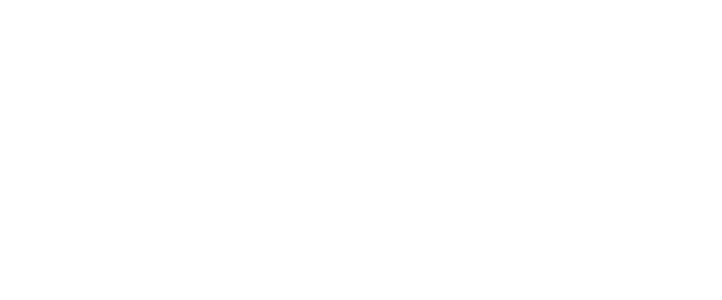
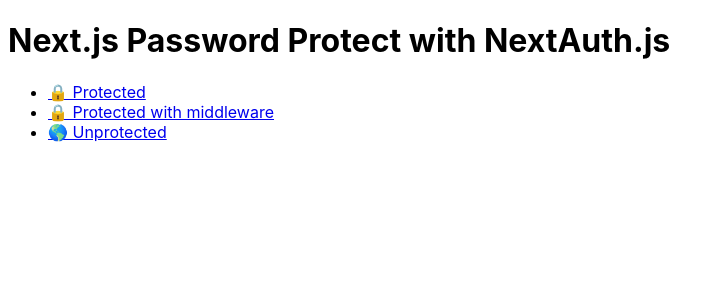
Before and after one commit to alexchantastic/next-password-protect-example, a Next.js app: page / in a window 1280 px wide. Shown: the top 300 px of the page, without its empty margins (0-722 px from the left). Built offline with nearby package versions, Linux system fonts and the light colour scheme.

Commit message:
add routes

```diff
--- a/src/app/page.tsx
+++ b/src/app/page.tsx
@@ -1,5 +1,20 @@
+import Link from "next/link";
+
 export default function Home() {
   return (
-    <main></main>
+    <main>
+      <h1>Next.js Password Protect with NextAuth.js</h1>
+      <ul>
+        <li>
+          <Link href="/protected">🔒 Protected</Link>
+        </li>
+        <li>
+          <Link href="/middleware-protected">🔒 Protected with middleware</Link>
+        </li>
+        <li>
+          <Link href="/unprotected">🌎 Unprotected</Link>
+        </li>
+      </ul>
+    </main>
   );
 }
```
Also changed, not shown: src/app/middleware-protected/page.tsx (added, +8 -0 lines), src/app/protected/page.tsx (added, +8 -0 lines), src/app/unprotected/page.tsx (added, +8 -0 lines).
